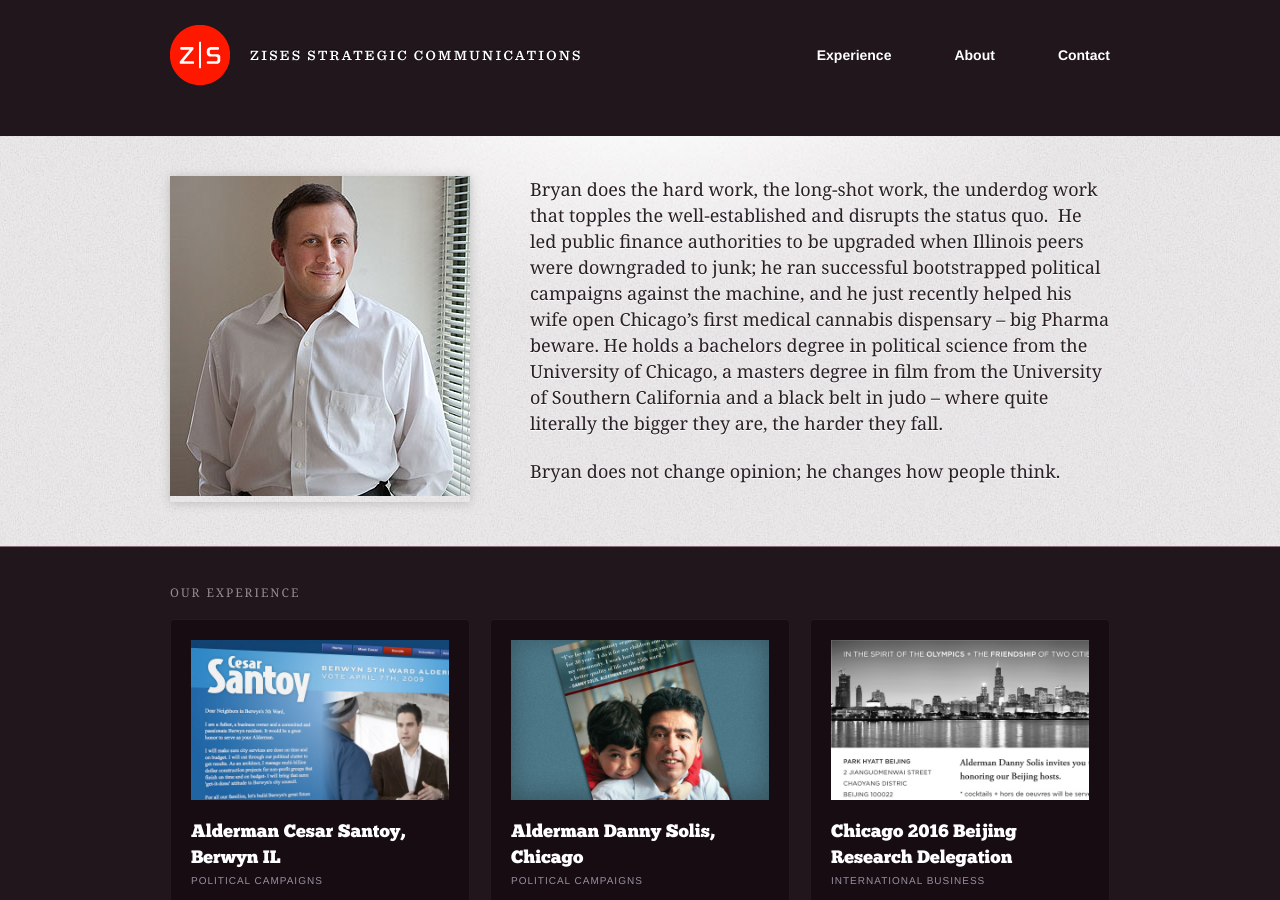
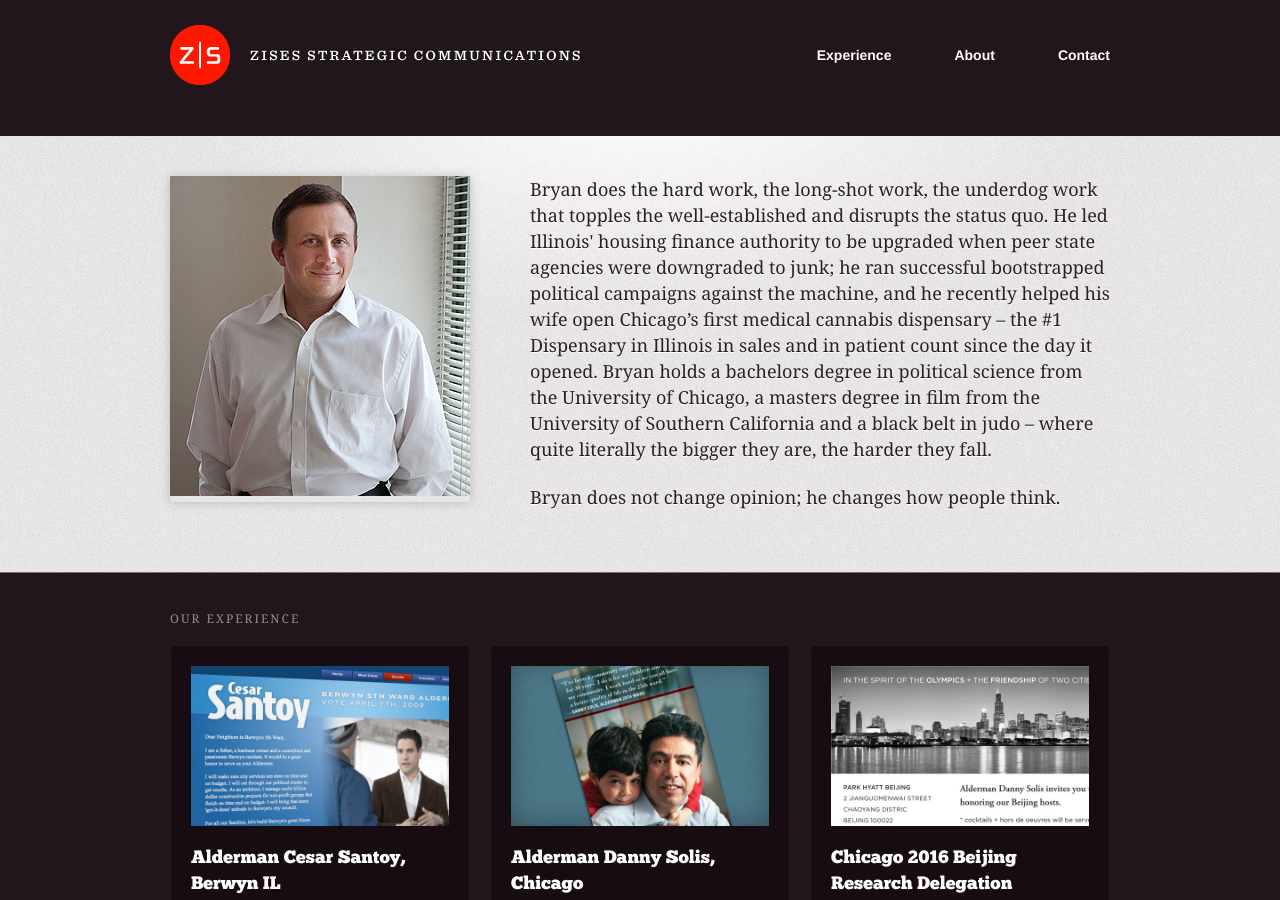
Before and after one commit to DarkoArnautov/zises-communications, a Jekyll site: the page built from about.html, in a window 1280 px wide and 900 px high. Built offline with Jekyll 4.4.1, drawn with Linux system fonts in a browser that asks for light colours.

Commit message:
Update about.html

```diff
--- a/about.html
+++ b/about.html
@@ -11,11 +11,7 @@ permalink: /about/
             <img src="{{site.github.url}}/images/uploads/zises-photo.jpg">
       </div>
 		  <div class="text">
-		    <p>Bryan does the hard work, the long-shot work, the underdog work that topples the well-established and disrupts the status quo.&nbsp;
-          He led public finance authorities to be upgraded when Illinois peers were downgraded to junk; he ran successful bootstrapped political
-          campaigns against the machine, and he just recently helped his wife open Chicago’s first medical cannabis dispensary – big Pharma beware.
-          He holds a bachelors degree in political science from the University of Chicago, a masters degree in film from the University of Southern
-          California and a black belt in judo – where quite literally the bigger they are, the harder they fall.</p>
+		    <p>Bryan does the hard work, the long-shot work, the underdog work that topples the well-established and disrupts the status quo. He led Illinois' housing finance authority to be upgraded when peer state agencies were downgraded to junk; he ran successful bootstrapped political campaigns against the machine, and he recently helped his wife open Chicago’s first medical cannabis dispensary – the #1 Dispensary in Illinois in sales and in patient count since the day it opened. Bryan holds a bachelors degree in political science from the University of Chicago, a masters degree in film from the University of Southern California and a black belt in judo – where quite literally the bigger they are, the harder they fall.</p>
         <p>Bryan does not change opinion; he changes how people think.</p>
 		  </div>
 		</div>
```
